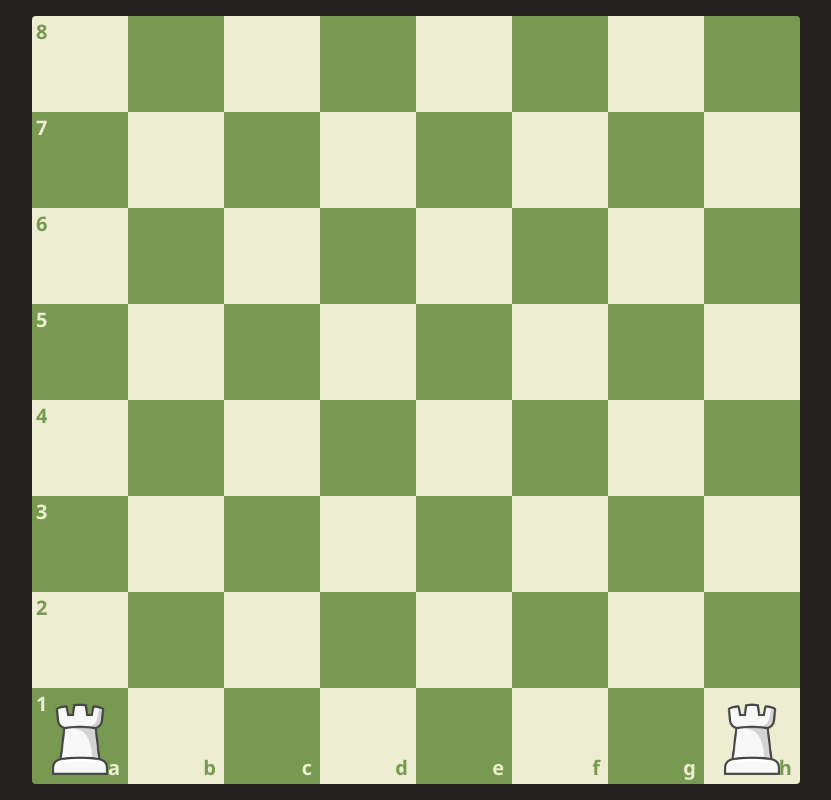
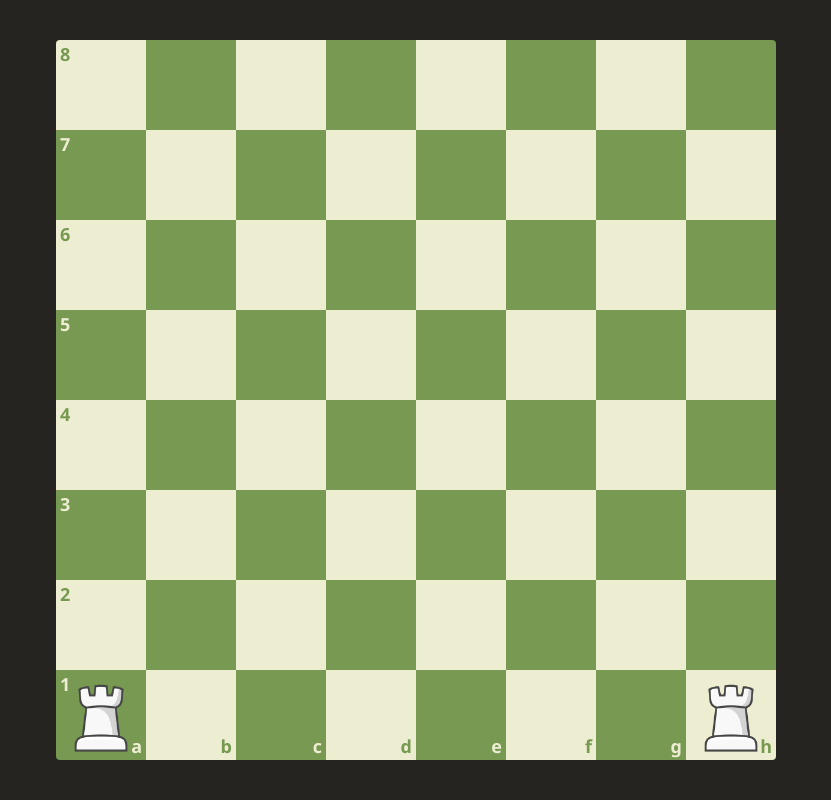
Before and after one commit to alexius90e/chess-project, a React (Create React App) app: page / in a window 1280 px wide. Shown: the whole page, without its empty margins (224-1055 px from the left). Built offline with nearby package versions, Linux system fonts and the light colour scheme.

Commit message:
fix: fixed chessbord size issues

```diff
--- a/src/components/ChessBoard/ChessBoard.scss
+++ b/src/components/ChessBoard/ChessBoard.scss
@@ -1,10 +1,10 @@
-$tileSize: 12vh;
+$boardSize: 90vh;
 
 .chess-board {
   display: flex;
   flex-wrap: wrap;
-  height: $tileSize * 8;
-  width: $tileSize * 8;
+  height: $boardSize;
+  width: $boardSize;
   border-radius: 0.25rem;
   overflow: hidden;
 }
--- a/src/components/ChessBoard/ChessBoard.tsx
+++ b/src/components/ChessBoard/ChessBoard.tsx
@@ -4,8 +4,14 @@ import { Tile } from '../Tile/Tile';
 import './ChessBoard.scss';
 
 export const ChessBoard: FC = () => {
+  const handlePieceGrab = (event: React.MouseEvent) => {
+    const element = event.target as HTMLElement;
+    if (!element.classList.contains('piece')) return;
+    console.log(element);
+  };
+
   return (
-    <section className="chess-board">
+    <section className="chess-board" onMouseDown={handlePieceGrab}>
       {vertical.map((itemY, indexY) =>
         horizontal.map((itemX, indexX) => (
           <Tile key={itemY + itemX} positionX={indexX} positionY={indexY} />
--- a/src/components/Tile/Tile.scss
+++ b/src/components/Tile/Tile.scss
@@ -1,4 +1,4 @@
-$tileSize: 12vh;
+$tileSize: 12.5%;
 
 $darkTile: #779952;
 $lightTile: #edeed1;
@@ -11,9 +11,9 @@ $lightTile: #edeed1;
   height: $tileSize;
   width: $tileSize;
   box-sizing: border-box;
-  font-size: 1.25rem;
   font-weight: 600;
-  line-height: 1.5rem;
+  font-size: 1.125rem;
+  line-height: 1.25rem;
 
   &_dark {
     color: $lightTile;
@@ -35,13 +35,12 @@ $lightTile: #edeed1;
 
     &_y {
       bottom: 0.25rem;
-      right: 0.5rem;
+      right: 0.25rem;
     }
   }
 }
 
 .piece {
-  &-image {
   position: relative;
   z-index: 10;
   width: 100%;
@@ -49,4 +48,3 @@ $lightTile: #edeed1;
   object-fit: contain;
   cursor: grab;
 }
-}
--- a/src/components/Tile/Tile.tsx
+++ b/src/components/Tile/Tile.tsx
@@ -19,7 +19,7 @@ export const Tile: FC<TileProps> = ({ positionX, positionY }) => {
   const hasLabelY: boolean = positionX === 0;
 
   return (
-    <div className={tileClassName}>
+    <div className={tileClassName} data-x={positionX} data-y={positionY}>
       {hasLabelY && (
         <div className="tile__label tile__label_x">{vertical[positionY]}</div>
       )}
@@ -29,7 +29,7 @@ export const Tile: FC<TileProps> = ({ positionX, positionY }) => {
       )}
 
       {(position === 'a1' || position === 'h1') && (
-        <img className="piece-image" src="assets/wr.png" alt="wr" />
+        <img className="piece" src="assets/wr.png" alt="wr" />
       )}
     </div>
   );
```
Lines whose indentation alone changed are shown as unchanged.
